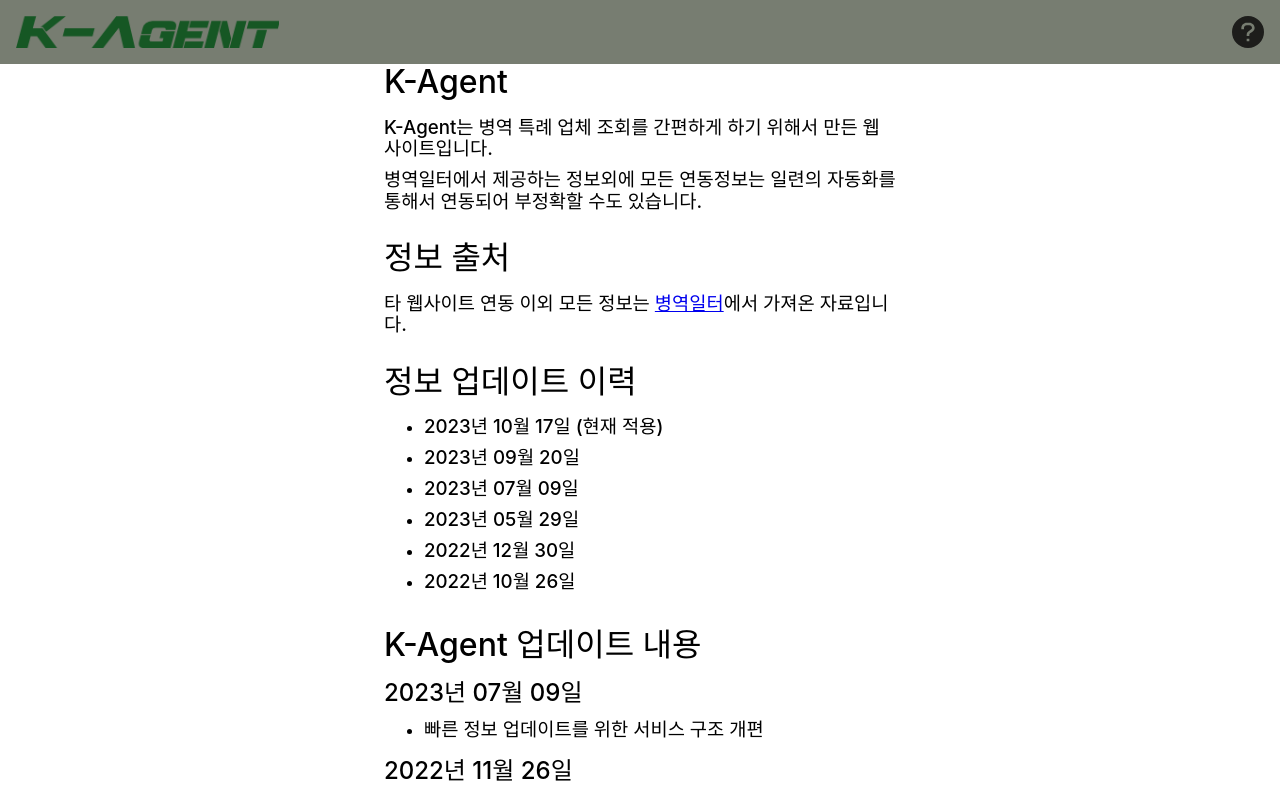
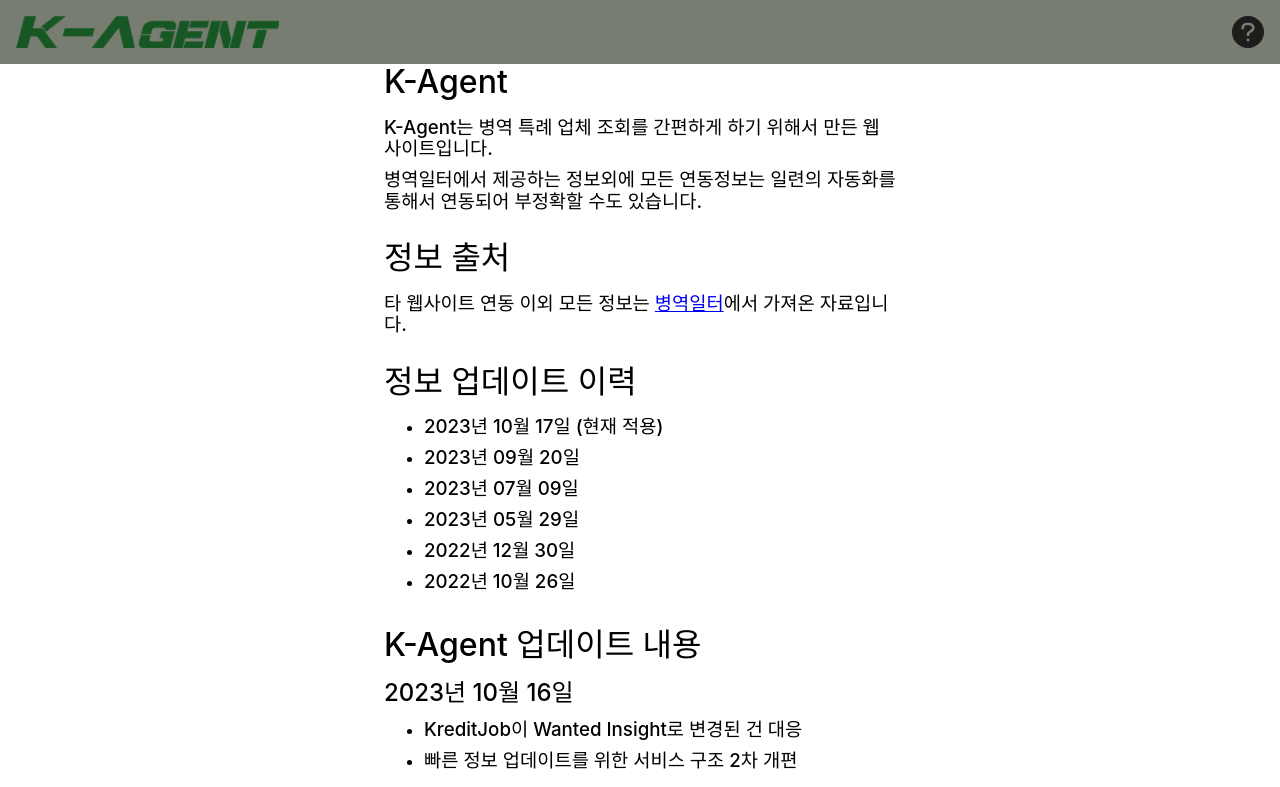
Before and after one commit to Ji-InPark/k-agent.service, a React (Create React App) app: page /information in a window 1280 px wide. Shown: the top 787 px of the page. Built offline with nearby package versions, Linux system fonts and the light colour scheme.

Commit message:
Update InformationContainer.tsx

```diff
--- a/src/components/information-components/InformationContainer.tsx
+++ b/src/components/information-components/InformationContainer.tsx
@@ -55,6 +55,12 @@ function InformationContainer() {
       <br />
 
       <h1>K-Agent 업데이트 내용</h1>
+      <h2>2023년 10월 16일</h2>
+      <ul>
+        <UpdateInformationItem>KreditJob이 Wanted Insight로 변경된 건 대응</UpdateInformationItem>
+        <UpdateInformationItem>빠른 정보 업데이트를 위한 서비스 구조 2차 개편</UpdateInformationItem>
+      </ul>
+
       <h2>2023년 07월 09일</h2>
       <ul>
         <UpdateInformationItem>빠른 정보 업데이트를 위한 서비스 구조 개편</UpdateInformationItem>
```
